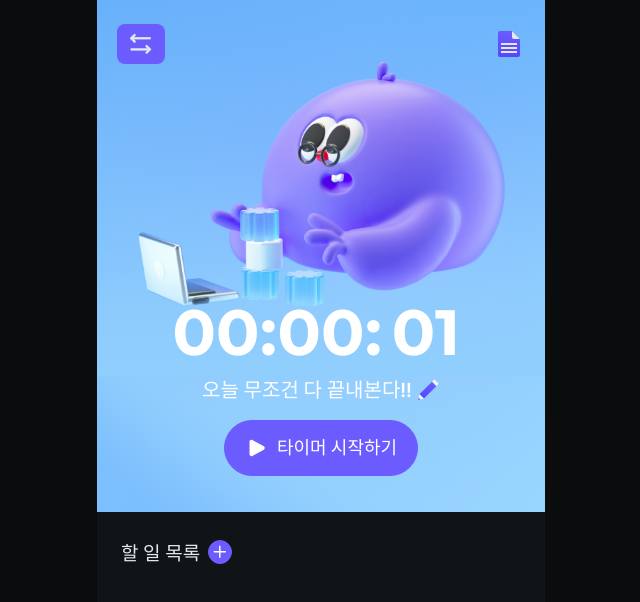
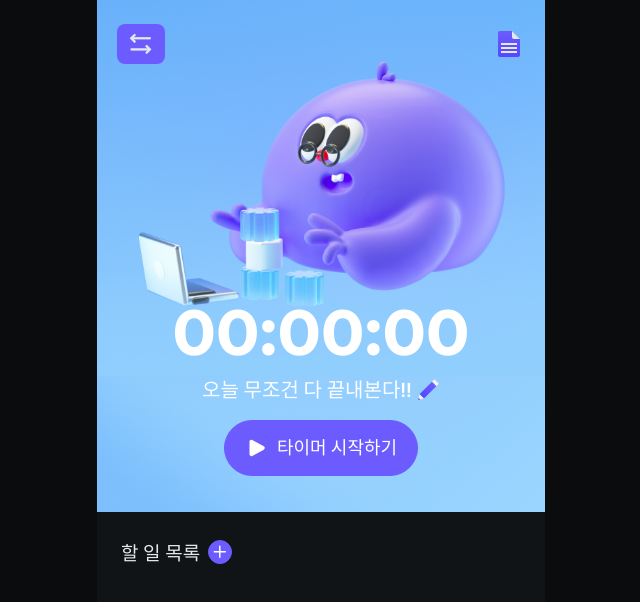
Before and after one commit to Nexters/time2do-FE, a React (Vite) app: page / in a window 1280 px wide. Shown: the top 602 px of the page, without its empty margins (319-959 px from the left). Built offline with nearby package versions, Linux system fonts and the light colour scheme.

Commit message:
temp: 리모트 작업을 위한 임시 저장

```diff
--- a/src/components/CountUpHeader.tsx
+++ b/src/components/CountUpHeader.tsx
@@ -8,6 +8,7 @@ import EditIcon from '../assets/svg/EditIcon'
 import Report from '../assets/svg/ReportIcon'
 import Switch from '../assets/svg/Switch'
 import { defaultCountUpTimer } from '../consts'
+import { useCountUpTimer } from '../hooks/useCountUpTimer'
 import { userAtom } from '../recoil/atoms'
 import { Timer, TimeRecord } from '../types'
 import ModalPortal from './ModalPortal'
@@ -104,7 +105,7 @@ export const CountUpHeader = () => {
     openReportLoginModal()
   }
 
-  const { seconds, minutes, hours, isRunning, start, pause, reset } = useStopwatch({
+  const { seconds, minutes, hours, isRunning, start, pause, reset } = useCountUpTimer({
     autoStart: false,
   })
   let newHours = hours + timeOffset.hours
@@ -119,47 +120,47 @@ export const CountUpHeader = () => {
     newMinutes -= MINUTES_IN_ONE_HOUR
   }
 
-  useInterval(() => {
-    const localStorageCountUpTimer = getLocalStorageState('countUpTimer', '{}')
-    const localStorageCountUpTimeRecords = getLocalStorageState('countUpTimerRecords', '[]')
-    if (
-      Object.keys(localStorageCountUpTimer)?.length &&
-      ((localStorageCountUpTimer?.id ?? 0) !== timer?.id || localStorageCountUpTimer?.isRunning !== timer?.isRunning)
-    ) {
-      setTimer(localStorageCountUpTimer)
-    }
-    const totalSeconds = getTotalSecondsFromTimeRecords(localStorageCountUpTimeRecords, localStorageCountUpTimer.id)
-    let stopWatchAndRecordsSecondsDiff = totalSeconds - hours * 3600 - minutes * 60 - seconds
-    if (stopWatchAndRecordsSecondsDiff < 1) stopWatchAndRecordsSecondsDiff = 0
-    const offsetHours = Math.floor(stopWatchAndRecordsSecondsDiff / 3600)
-    const offsetMinutes = Math.floor((stopWatchAndRecordsSecondsDiff - offsetHours * 3600) / 60)
-    const offsetSeconds = Math.round(stopWatchAndRecordsSecondsDiff - offsetHours * 3600 - offsetMinutes * 60)
-    if (stopWatchAndRecordsSecondsDiff >= 1) {
-      setTimeOffset({ hours: offsetHours, minutes: offsetMinutes, seconds: offsetSeconds })
-    } else {
-      setTimeOffset({ hours: 0, minutes: 0, seconds: 0 })
-    }
-    if (
-      localStorageCountUpTimeRecords?.length &&
-      (localStorageCountUpTimeRecords?.length !== timerRecords?.length ||
-        localStorageCountUpTimeRecords?.at(-1)?.id !== timerRecords?.at(-1)?.id ||
-        localStorageCountUpTimeRecords?.at(-1)?.endTime !== timerRecords?.at(-1)?.endTime)
-    ) {
-      setTimerRecords(localStorageCountUpTimeRecords)
-    }
-    if (
-      localStorageCountUpTimer.isRunning &&
-      localStorageCountUpTimer.startTime &&
-      !localStorageCountUpTimer.endTime &&
-      !isRunning
-    )
-      start()
-    if (!localStorageCountUpTimer.isRunning && isRunning && localStorageCountUpTimer.id) pause()
-    if (!localStorageCountUpTimer.isRunning && !localStorageCountUpTimer?.id) {
-      reset()
-      setTimeOffset({ hours: 0, minutes: 0, seconds: 0 })
-    }
-  }, 1000)
+  // useInterval(() => {
+  //   const localStorageCountUpTimer = getLocalStorageState('countUpTimer', '{}')
+  //   const localStorageCountUpTimeRecords = getLocalStorageState('countUpTimerRecords', '[]')
+  //   if (
+  //     Object.keys(localStorageCountUpTimer)?.length &&
+  //     ((localStorageCountUpTimer?.id ?? 0) !== timer?.id || localStorageCountUpTimer?.isRunning !== timer?.isRunning)
+  //   ) {
+  //     setTimer(localStorageCountUpTimer)
+  //   }
+  //   const totalSeconds = getTotalSecondsFromTimeRecords(localStorageCountUpTimeRecords, localStorageCountUpTimer.id)
+  //   let stopWatchAndRecordsSecondsDiff = totalSeconds - hours * 3600 - minutes * 60 - seconds
+  //   if (stopWatchAndRecordsSecondsDiff < 1) stopWatchAndRecordsSecondsDiff = 0
+  //   const offsetHours = Math.floor(stopWatchAndRecordsSecondsDiff / 3600)
+  //   const offsetMinutes = Math.floor((stopWatchAndRecordsSecondsDiff - offsetHours * 3600) / 60)
+  //   const offsetSeconds = Math.round(stopWatchAndRecordsSecondsDiff - offsetHours * 3600 - offsetMinutes * 60)
+  //   if (stopWatchAndRecordsSecondsDiff >= 1) {
+  //     setTimeOffset({ hours: offsetHours, minutes: offsetMinutes, seconds: offsetSeconds })
+  //   } else {
+  //     setTimeOffset({ hours: 0, minutes: 0, seconds: 0 })
+  //   }
+  //   if (
+  //     localStorageCountUpTimeRecords?.length &&
+  //     (localStorageCountUpTimeRecords?.length !== timerRecords?.length ||
+  //       localStorageCountUpTimeRecords?.at(-1)?.id !== timerRecords?.at(-1)?.id ||
+  //       localStorageCountUpTimeRecords?.at(-1)?.endTime !== timerRecords?.at(-1)?.endTime)
+  //   ) {
+  //     setTimerRecords(localStorageCountUpTimeRecords)
+  //   }
+  //   if (
+  //     localStorageCountUpTimer.isRunning &&
+  //     localStorageCountUpTimer.startTime &&
+  //     !localStorageCountUpTimer.endTime &&
+  //     !isRunning
+  //   )
+  //     start()
+  //   if (!localStorageCountUpTimer.isRunning && isRunning && localStorageCountUpTimer.id) pause()
+  //   if (!localStorageCountUpTimer.isRunning && !localStorageCountUpTimer?.id) {
+  //     reset()
+  //     setTimeOffset({ hours: 0, minutes: 0, seconds: 0 })
+  //   }
+  // }, 1000)
 
   const startTimer = () => {
     start()
@@ -176,7 +177,7 @@ export const CountUpHeader = () => {
       },
     ])
   }
-
+  // console.log('check')
   const resetTimer = () => {
     const lastRecord = getLastTimeRecord(timerRecords, timer.id)
     if (timer?.id && isRunning) {
--- /dev/null
+++ b/src/hooks/useCountDownTimer.ts
@@ -0,0 +1,84 @@
+import { useRef, useState } from 'react'
+import { useInterval } from 'react-use'
+
+const DEFAULT_INITIALLY_SET_SECONDS = 300
+const DEFAULT_DELAY_IN_MILLISECONDS = 1000
+
+const HOURS_PER_DAY = 24
+const MINUTES_PER_HOUR = 60
+const SECONDS_PER_MINUTE = 60
+const SECONDS_PER_DAY = SECONDS_PER_MINUTE * MINUTES_PER_HOUR * HOURS_PER_DAY
+const SECONDS_PER_HOUR = SECONDS_PER_MINUTE * MINUTES_PER_HOUR
+const MILLISECONDS_PER_SECOND = 1000
+
+function getTimeFromSeconds(secondsRemained: number) {
+  const totalSeconds = Math.ceil(secondsRemained)
+  const days = Math.floor(totalSeconds / SECONDS_PER_DAY)
+  const hours = Math.floor((totalSeconds % SECONDS_PER_DAY) / SECONDS_PER_HOUR)
+  const minutes = Math.floor((totalSeconds % SECONDS_PER_HOUR) / SECONDS_PER_MINUTE)
+  const seconds = Math.floor(totalSeconds % SECONDS_PER_MINUTE)
+
+  return {
+    seconds,
+    minutes,
+    hours,
+    days,
+  }
+}
+
+function getSecondsRemained(expirationTimestamp: number, shouldRound: boolean) {
+  const now = new Date().getTime()
+  const milliSecondsDistance = expirationTimestamp - now
+  if (milliSecondsDistance > 0) {
+    const val = milliSecondsDistance / 1000
+    return shouldRound ? Math.round(val) : val
+  }
+  return 0
+}
+
+function getDelayForNextInterval(expirationTimestamp: number) {
+  const secondsRemained = getSecondsRemained(expirationTimestamp)
+  const milliSecondsRemaind = Math.floor((secondsRemained - Math.floor(secondsRemained)) * MILLISECONDS_PER_SECOND)
+  return milliSecondsRemaind > 0 ? milliSecondsRemaind : DEFAULT_DELAY_IN_MILLISECONDS
+}
+
+interface Props {
+  initiallySetSeconds: number
+  onExpire: Function
+  autoStart?: boolean
+}
+
+export function useTimer({ onExpire, initiallySetSeconds = DEFAULT_INITIALLY_SET_SECONDS, autoStart = false }: Props) {
+  const expirationTimestampRef = useRef(new Date().getTime() + initiallySetSeconds * MILLISECONDS_PER_SECOND)
+  const [displayingSeconds, setDisplayingSeconds] = useState<number>(getSecondsRemained(expirationTimestampRef.current))
+  const [delay, setDelay] = useState<number | null>(autoStart ? getDelayForNextInterval(initiallySetSeconds) : null)
+
+  function handleExpiration() {
+    setDelay(null)
+    onExpire?.()
+  }
+
+  function start(initiallySetSeconds: number) {
+    const expirationTimestamp = new Date().getTime() + initiallySetSeconds * MILLISECONDS_PER_SECOND
+    expirationTimestampRef.current = expirationTimestamp
+    setDelay(getDelayForNextInterval(expirationTimestamp))
+    setDisplayingSeconds(getSecondsRemained(expirationTimestamp))
+  }
+
+  function stop() {
+    setDelay(null)
+  }
+
+  useInterval(() => {
+    if (delay !== DEFAULT_DELAY_IN_MILLISECONDS) setDelay(DEFAULT_DELAY_IN_MILLISECONDS)
+    const secondsRemained = getSecondsRemained(expirationTimestampRef.current)
+    setDisplayingSeconds(secondsRemained)
+    if (secondsRemained <= 0) handleExpiration()
+  }, delay)
+
+  return {
+    ...getTimeFromSeconds(displayingSeconds),
+    start,
+    stop,
+  }
+}
--- /dev/null
+++ b/src/hooks/useCountUpTimer.ts
@@ -0,0 +1,59 @@
+import { useState } from 'react'
+import { useInterval } from 'react-use'
+import { getSecondsFromExpiry, getSecondsFromPrevTime, getTimeFromSeconds } from './utils'
+
+export function useCountUpTimer({
+  autoStart = false,
+  offsetTimestamp = 0,
+}: {
+  autoStart: boolean
+  offsetTimestamp: number
+}) {
+  // passedSeconds 는 offset 을 기록하는데, 시작점이 0 초가 아닌 offset 초로 시작하고 싶을 때 사용하거나
+  // pause 되었을 때까지의 시간을 기록하기 위해 사용한다.
+  // 이건 '현재의 시간' 과는 관계없이 그저 축적된 기록이다.
+  const [passedSeconds, setPassedSeconds] = useState(getSecondsFromExpiry(offsetTimestamp, true) || 0)
+  // prevTime 은 타이머의 시작점을 기록. 이 시작점과 현재 시간의 차이를 초로 계산하여 타이머를 업데이트.
+  // 현재 시간과의 차이 계산은 getSecondsFromPrevTime 에서 한다.
+  // passedSeconds 와 달리 prevTime 은 '현재의 시간' 과 관계가 있다.
+  const [prevTime, setPrevTime] = useState<number>(new Date().getTime())
+  const [seconds, setSeconds] = useState(passedSeconds + getSecondsFromPrevTime(prevTime || 0, true))
+  const [isRunning, setIsRunning] = useState<boolean>(autoStart)
+
+  useInterval(
+    () => {
+      setSeconds(passedSeconds + getSecondsFromPrevTime(prevTime, true))
+    },
+    isRunning ? 1000 : null,
+  )
+
+  function start() {
+    const newPrevTime = new Date().getTime()
+    setPrevTime(newPrevTime)
+    setIsRunning(true)
+    setSeconds(passedSeconds)
+  }
+
+  function pause() {
+    setPassedSeconds(seconds)
+    setIsRunning(false)
+  }
+
+  function reset(offset = 0, newAutoStart = false) {
+    // 리셋하면 0 초 혹은 offset 초로 시작
+    const newPassedSeconds = getSecondsFromExpiry(offset, true) || 0
+    setPassedSeconds(newPassedSeconds)
+    const newPrevTime = new Date().getTime()
+    setPrevTime(newPrevTime)
+    setIsRunning(newAutoStart)
+    setSeconds(newPassedSeconds)
+  }
+
+  return {
+    ...getTimeFromSeconds(seconds),
+    start,
+    pause,
+    reset,
+    isRunning,
+  }
+}
--- /dev/null
+++ b/src/hooks/utils/index.ts
@@ -0,0 +1,69 @@
+const DEFAULT_INITIALLY_SET_SECONDS = 300
+const DEFAULT_DELAY_IN_MILLISECONDS = 1000
+
+const HOURS_PER_DAY = 24
+const MINUTES_PER_HOUR = 60
+const SECONDS_PER_MINUTE = 60
+const SECONDS_PER_DAY = SECONDS_PER_MINUTE * MINUTES_PER_HOUR * HOURS_PER_DAY
+const SECONDS_PER_HOUR = SECONDS_PER_MINUTE * MINUTES_PER_HOUR
+const MILLISECONDS_PER_SECOND = 1000
+
+export function getTimeFromSeconds(secondsRemained: number) {
+  const totalSeconds = Math.ceil(secondsRemained)
+  const days = Math.floor(totalSeconds / SECONDS_PER_DAY)
+  const hours = Math.floor((totalSeconds % SECONDS_PER_DAY) / SECONDS_PER_HOUR)
+  const minutes = Math.floor((totalSeconds % SECONDS_PER_HOUR) / SECONDS_PER_MINUTE)
+  const seconds = Math.floor(totalSeconds % SECONDS_PER_MINUTE)
+
+  return {
+    seconds,
+    minutes,
+    hours,
+    days,
+  }
+}
+
+export function getSecondsFromExpiry(expirationTimestamp: number, shouldRound: boolean) {
+  const now = new Date().getTime()
+  const milliSecondsDistance = expirationTimestamp - now
+  if (milliSecondsDistance > 0) {
+    const val = milliSecondsDistance / 1000
+    return shouldRound ? Math.round(val) : val
+  }
+  return 0
+}
+
+export function getSecondsFromPrevTime(prevTime: number, shouldRound: boolean) {
+  const now = new Date().getTime()
+  const milliSecondsDistance = now - prevTime
+  if (milliSecondsDistance > 0) {
+    const val = milliSecondsDistance / 1000
+    return shouldRound ? Math.round(val) : val
+  }
+  return 0
+}
+
+export function getSecondsFromTimeNow() {
+  const now = new Date()
+  const currentTimestamp = now.getTime()
+  const offset = now.getTimezoneOffset() * 60
+  return currentTimestamp / 1000 - offset
+}
+
+export function getFormattedTimeFromSeconds(totalSeconds: number, format: '12-hour' | '24-hour' = '24-hour') {
+  const { seconds: secondsValue, minutes, hours } = getTimeFromSeconds(totalSeconds)
+  let ampm = ''
+  let hoursValue = hours
+
+  if (format === '12-hour') {
+    ampm = hours >= 12 ? 'pm' : 'am'
+    hoursValue = hours % 12
+  }
+
+  return {
+    seconds: secondsValue,
+    minutes,
+    hours: hoursValue,
+    ampm,
+  }
+}
```
